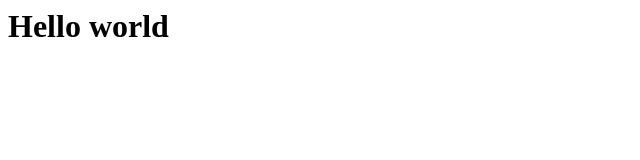
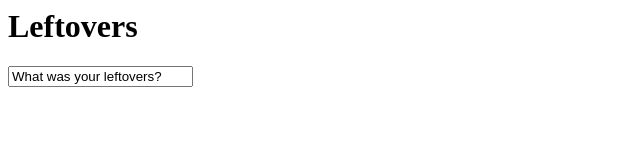
Before and after one commit to doubletea/IBMHACK, a plain HTML site: page index.html in a window 1280 px wide. Shown: the whole page, without its empty margins (0-640 px from the left). Drawn offline with Linux system fonts and the light colour scheme.

Commit message:
edits to index

```diff
--- a/index.html
+++ b/index.html
@@ -1,6 +1,7 @@
 <html>
 <header><title>Title</title></header>
 <body>
-<h1>Hello world</h1>
+  <h1>Leftovers</h1>
+  <input type="text" id="inText" value="What was your leftovers?">
 </body>
 </html>
```
